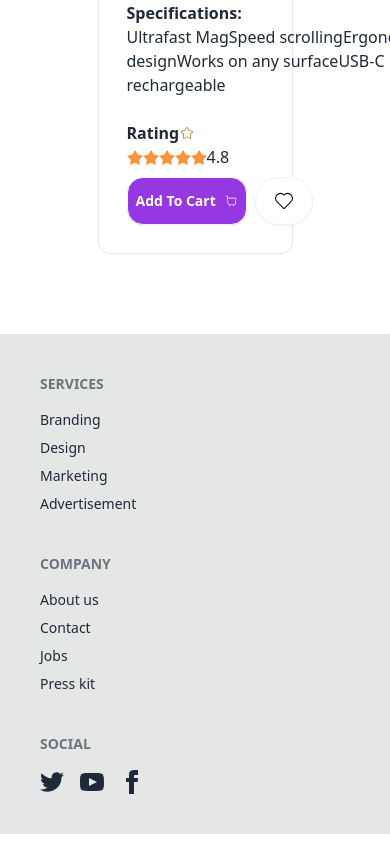
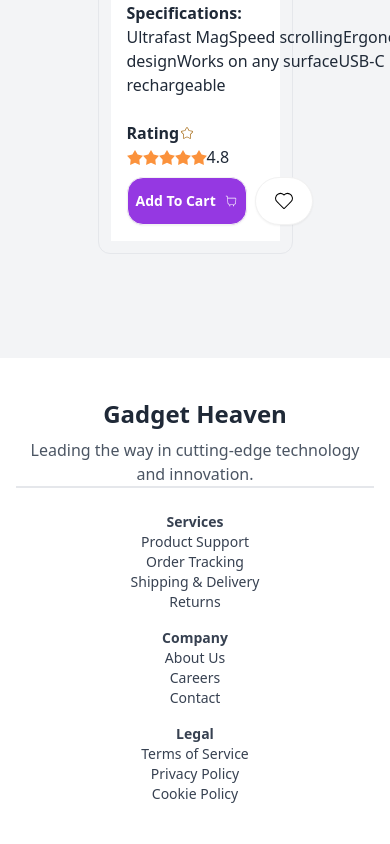
Before and after one commit to rohithaider/React-Router-Gadget-Store, a React (Vite) app: page /gadget/A001 in a window 390 px wide. Shown: the part 814-1658 px from the top of the page. Built offline with nearby package versions, Linux system fonts and the light colour scheme.

Commit message:
Completed

```diff
--- a/public/assets/gadgets.json
+++ b/public/assets/gadgets.json
@@ -33,6 +33,75 @@
         "availability": true,
         "rating": 4.7
     },
+    {
+        "product_id": "P003",
+        "product_title": "Google Pixel 8 Pro",
+        "product_image": "https://m.media-amazon.com/images/I/610q+UV1bcL._AC_UF894,1000_QL80_.jpg",
+        "category": "Smartphones",
+        "price": 1099,
+        "description": "Google's flagship phone with an incredible AI-powered camera and features.",
+        "specification": [
+            "6.7-inch LTPO OLED display",
+            "Google Tensor G3 chip",
+            "50MP Triple-camera system",
+            "5000mAh battery",
+            "Up to 512GB storage"
+        ],
+        "availability": true,
+        "rating": 4.6
+    },
+    {
+        "product_id": "P004",
+        "product_title": "OnePlus 11 5G",
+        "product_image": "https://m.media-amazon.com/images/I/41iGHD5gLoL._AC_.jpg",
+        "category": "Smartphones",
+        "price": 899,
+        "description": "The OnePlus 11 5G offers ultra-fast performance and stunning visuals.",
+        "specification": [
+            "6.7-inch Fluid AMOLED display",
+            "Snapdragon 8 Gen 2",
+            "50MP Triple-camera system",
+            "5000mAh battery",
+            "Up to 256GB storage"
+        ],
+        "availability": true,
+        "rating": 4.7
+    },
+    {
+        "product_id": "P005",
+        "product_title": "Xiaomi 13 Pro",
+        "product_image": "https://m.media-amazon.com/images/I/51dZdyKtYpL._AC_UF894,1000_QL80_.jpg",
+        "category": "Smartphones",
+        "price": 999,
+        "description": "Xiaomi 13 Pro with Leica optics and a 120Hz AMOLED display.",
+        "specification": [
+            "6.73-inch AMOLED display",
+            "Snapdragon 8 Gen 2",
+            "50MP Triple-camera system with Leica optics",
+            "4820mAh battery",
+            "Up to 512GB storage"
+        ],
+        "availability": true,
+        "rating": 4.8
+    },
+    {
+        "product_id": "P006",
+        "product_title": "Samsung Galaxy Z Fold 5",
+        "product_image": "https://encrypted-tbn0.gstatic.com/images?q=tbn:ANd9GcTnSiFIBNAWgtje0BfqfPsy4kYAf38q7Bcwdw&s",
+        "category": "Smartphones",
+        "price": 1799,
+        "description": "The Samsung Galaxy Z Fold 5 is a cutting-edge foldable smartphone that blends powerful performance with a flexible, large display for multitasking and immersive viewing experiences.",
+        "specification": [
+            "7.6-inch Dynamic AMOLED 2X foldable display",
+            "Snapdragon 8 Gen 2 for Galaxy",
+            "50MP Triple-camera system (12MP Ultra Wide, 50MP Main, 10MP Telephoto)",
+            "4400mAh battery with Super Fast Charging",
+            "Up to 1TB storage"
+        ],
+        "availability": true,
+        "rating": 4.6
+    },
+
     {
         "product_id": "L001",
         "product_title": "MacBook Pro 14\" M2",
@@ -150,17 +219,17 @@
     {
         "product_id": "A002",
         "product_title": "Anker Soundcore Liberty 4",
-        "product_image": "https://gadgetnmusic.com/wp-content/uploads/2023/07/Untitled-design-2023-07-09T005815.642.jpg",
+        "product_image": "https://encrypted-tbn0.gstatic.com/images?q=tbn:ANd9GcTd6Ukr-riLpwOcxackA87VHCUTp7_5MkY90Q&s",
         "category": "Accessories",
-        "price": 149,
-        "description": "True wireless earbuds with noise-canceling technology.",
+        "price": 139,
+        "description": "True wireless earbuds with excellent sound quality.",
         "specification": [
-            "Active noise cancellation",
-            "Up to 10 hours of playtime",
+            "Active Noise Cancellation",
             "Bluetooth 5.3",
-            "Wireless charging case"
+            "Up to 8 hours of playtime",
+            "IPX5 water resistance"
         ],
         "availability": true,
-        "rating": 4.6
+        "rating": 4.7
     }
 ]
--- a/src/Routes/routes.jsx
+++ b/src/Routes/routes.jsx
@@ -8,6 +8,7 @@
 import CartPage from "../pages/CartPage";
 import WishListPage from "../pages/WishListPage";
 import ErrorPage from "../pages/Errorpage";
+import HelpPage from "../pages/Help";
 
 
 
@@ -57,6 +58,10 @@
         ]
       },
       {
+        path: 'help',
+        element: <HelpPage/>
+      },
+      {
         path:"gadget/:product_id",
         element:<DetailsPage/>,
         loader: ()=>fetch('/assets/gadgets.json'),
--- a/src/components/Footer.jsx
+++ b/src/components/Footer.jsx
@@ -1,58 +1,44 @@
-export default function Footer() {
+
+
+const Footer = () => {
   return (
-    <footer className="footer bg-base-300 text-base-content p-10">
-      <nav>
-        <h6 className="footer-title">Services</h6>
-        <a className="link link-hover">Branding</a>
-        <a className="link link-hover">Design</a>
-        <a className="link link-hover">Marketing</a>
-        <a className="link link-hover">Advertisement</a>
-      </nav>
-      <nav>
-        <h6 className="footer-title">Company</h6>
-        <a className="link link-hover">About us</a>
-        <a className="link link-hover">Contact</a>
-        <a className="link link-hover">Jobs</a>
-        <a className="link link-hover">Press kit</a>
-      </nav>
-      <nav>
-        <h6 className="footer-title">Social</h6>
-        <div className="grid grid-flow-col gap-4">
-          <a>
-            <svg
-              xmlns="http://www.w3.org/2000/svg"
-              width="24"
-              height="24"
-              viewBox="0 0 24 24"
-              className="fill-current"
-            >
-              <path d="M24 4.557c-.883.392-1.832.656-2.828.775 1.017-.609 1.798-1.574 2.165-2.724-.951.564-2.005.974-3.127 1.195-.897-.957-2.178-1.555-3.594-1.555-3.179 0-5.515 2.966-4.797 6.045-4.091-.205-7.719-2.165-10.148-5.144-1.29 2.213-.669 5.108 1.523 6.574-.806-.026-1.566-.247-2.229-.616-.054 2.281 1.581 4.415 3.949 4.89-.693.188-1.452.232-2.224.084.626 1.956 2.444 3.379 4.6 3.419-2.07 1.623-4.678 2.348-7.29 2.04 2.179 1.397 4.768 2.212 7.548 2.212 9.142 0 14.307-7.721 13.995-14.646.962-.695 1.797-1.562 2.457-2.549z"></path>
-            </svg>
-          </a>
-          <a>
-            <svg
-              xmlns="http://www.w3.org/2000/svg"
-              width="24"
-              height="24"
-              viewBox="0 0 24 24"
-              className="fill-current"
-            >
-              <path d="M19.615 3.184c-3.604-.246-11.631-.245-15.23 0-3.897.266-4.356 2.62-4.385 8.816.029 6.185.484 8.549 4.385 8.816 3.6.245 11.626.246 15.23 0 3.897-.266 4.356-2.62 4.385-8.816-.029-6.185-.484-8.549-4.385-8.816zm-10.615 12.816v-8l8 3.993-8 4.007z"></path>
-            </svg>
-          </a>
-          <a>
-            <svg
-              xmlns="http://www.w3.org/2000/svg"
-              width="24"
-              height="24"
-              viewBox="0 0 24 24"
-              className="fill-current"
-            >
-              <path d="M9 8h-3v4h3v12h5v-12h3.642l.358-4h-4v-1.667c0-.955.192-1.333 1.115-1.333h2.885v-5h-3.808c-3.596 0-5.192 1.583-5.192 4.615v3.385z"></path>
-            </svg>
-          </a>
+    <footer className="bg-white mt-6 py-10">
+      <div className="max-w-screen-xl mx-auto px-4 text-center">
+        <h2 className="text-2xl font-semibold mb-2">Gadget Heaven</h2>
+        <p className="text-gray-600 mb-6 border-b-2">Leading the way in cutting-edge technology and innovation.</p>
+
+        <div className="grid grid-cols-1 md:grid-cols-3 gap-4 text-sm text-gray-700">
+          <div>
+            <h3 className="font-semibold">Services</h3>
+            <ul>
+              <li>Product Support</li>
+              <li>Order Tracking</li>
+              <li>Shipping & Delivery</li>
+              <li>Returns</li>
+            </ul>
+          </div>
+
+          <div>
+            <h3 className="font-semibold">Company</h3>
+            <ul>
+              <li>About Us</li>
+              <li>Careers</li>
+              <li>Contact</li>
+            </ul>
+          </div>
+
+          <div>
+            <h3 className="font-semibold">Legal</h3>
+            <ul>
+              <li>Terms of Service</li>
+              <li>Privacy Policy</li>
+              <li>Cookie Policy</li>
+            </ul>
+          </div>
         </div>
-      </nav>
+      </div>
     </footer>
   );
-}
+};
+
+export default Footer;
--- a/src/components/Navbar.jsx
+++ b/src/components/Navbar.jsx
@@ -7,7 +7,7 @@
 
   const isHomePage = location.pathname ==="/"
   return (
-    <div className={`navbar ${isHomePage?"bg-[#9538E2] rounded-t-xl text-white":"bg-base-100"} `}>
+    <div className={`navbar ${isHomePage?"bg-[#9538E2] rounded-t-xl text-white mt-2":"bg-base-100 "} `}>
       <div className="navbar-start">
 
         <Link to="/" className="btn btn-ghost text-xl">Gadget&apos;s Heaven</Link>
@@ -24,11 +24,14 @@
           <li>
             <NavLink to="dashboard">Dashboard</NavLink>
           </li>
+          <li>
+            <NavLink to="help">Policy</NavLink>
+          </li>
         </ul>
       </div>
       <div className="navbar-end gap-2">
-        <Link to="dashboard/cart" className="bg-white text-black border rounded-full"><CiShoppingCart /></Link>
-        <Link to="dashboard/wishlist" className="bg-white text-black border rounded-full"><CiHeart /></Link>
+        <Link to="dashboard/cart" className="bg-white text-black border rounded-full text-xl"><CiShoppingCart /></Link>
+        <Link to="dashboard/wishlist" className="bg-white text-black border rounded-full text-xl"><CiHeart /></Link>
       </div>
     </div>
   );
--- a/src/components/WishListCard.jsx
+++ b/src/components/WishListCard.jsx
@@ -1,18 +1,21 @@
 import { MdOutlineCancel } from "react-icons/md";
 import { useWishlist } from "../context/WishListContext";
+import { useCart } from "../context/CartContext";
 export default function WishListCard({item}){
     const {removeFromWishlist} = useWishlist()
+    const{addToCart} = useCart();
 
-    console.log(item)
+
     return (
     <div className="flex justify-between border mb-2 p-2 mt-2  rounded-lg">
         <div className="w-20">
         <img src={item.product_image} alt="" />
         </div>
-        <div className="flex flex-col items-start justify-center">
+        <div className="flex flex-col items-start justify-center gap-1">
         <h1 className="font-bold">{item.product_title}</h1>
         <h1 className="font-thin text-sm">{item.description}</h1>
         <h1>Price: ${item.price}</h1>
+        <button onClick={()=>addToCart(item)} className="btn btn-outline bg-purple-600 text-white border rounded-3xl">Add to Cart</button>
         </div>
         <div className="flex items-center text-red-600 text-xl">
         <button onClick={()=>removeFromWishlist(item.product_id)}  className="btn text-red-600 text-xl bg-white"><MdOutlineCancel  /></button>
--- a/src/layout/Layout.jsx
+++ b/src/layout/Layout.jsx
@@ -4,9 +4,14 @@
 
 export default function Layout() {
   return (
-    <div className="container mx-auto">
+    <div className=" bg-gray-100">
+      <div className="container mx-auto">
       <Navbar />
+      </div>
+      <div className="container mx-auto">
       <Outlet />
+      </div>
+
       <Footer/>
     </div>
   );
--- a/src/pages/Homepage.jsx
+++ b/src/pages/Homepage.jsx
@@ -10,7 +10,7 @@
   const isHomePage = location.pathname === "/";
 
   return (
-    <>
+    <div className="">
     <Helmet>
         <title>Home</title>
         <link rel="icon" type="image/png" href="/public/assets/favicon-16x16.png" />
@@ -51,6 +51,6 @@
           <Outlet />
         </div>
       </div>
-    </>
+    </div>
   );
 }
```
Also changed, not shown: src/pages/Help.jsx (added, +89 -0 lines).
